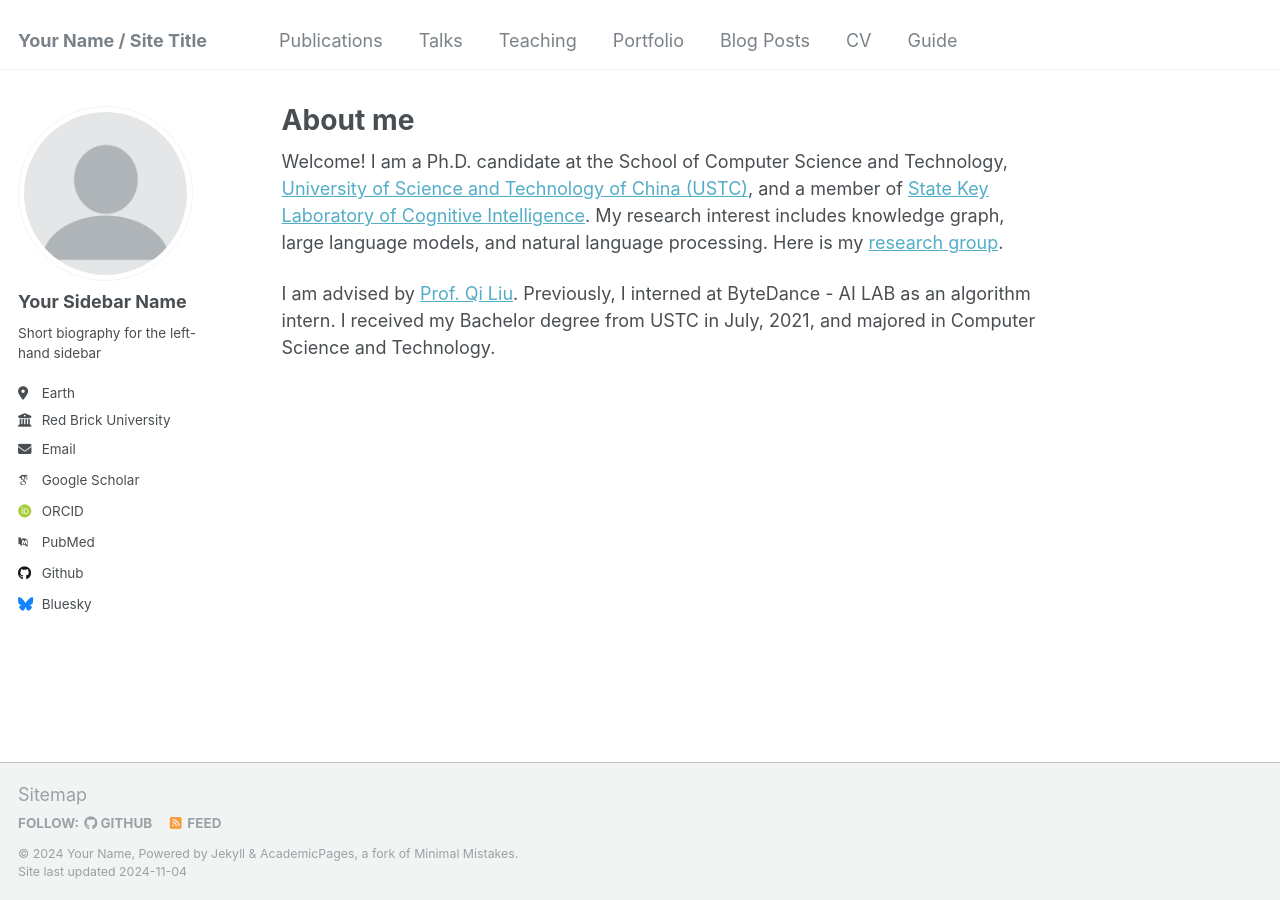
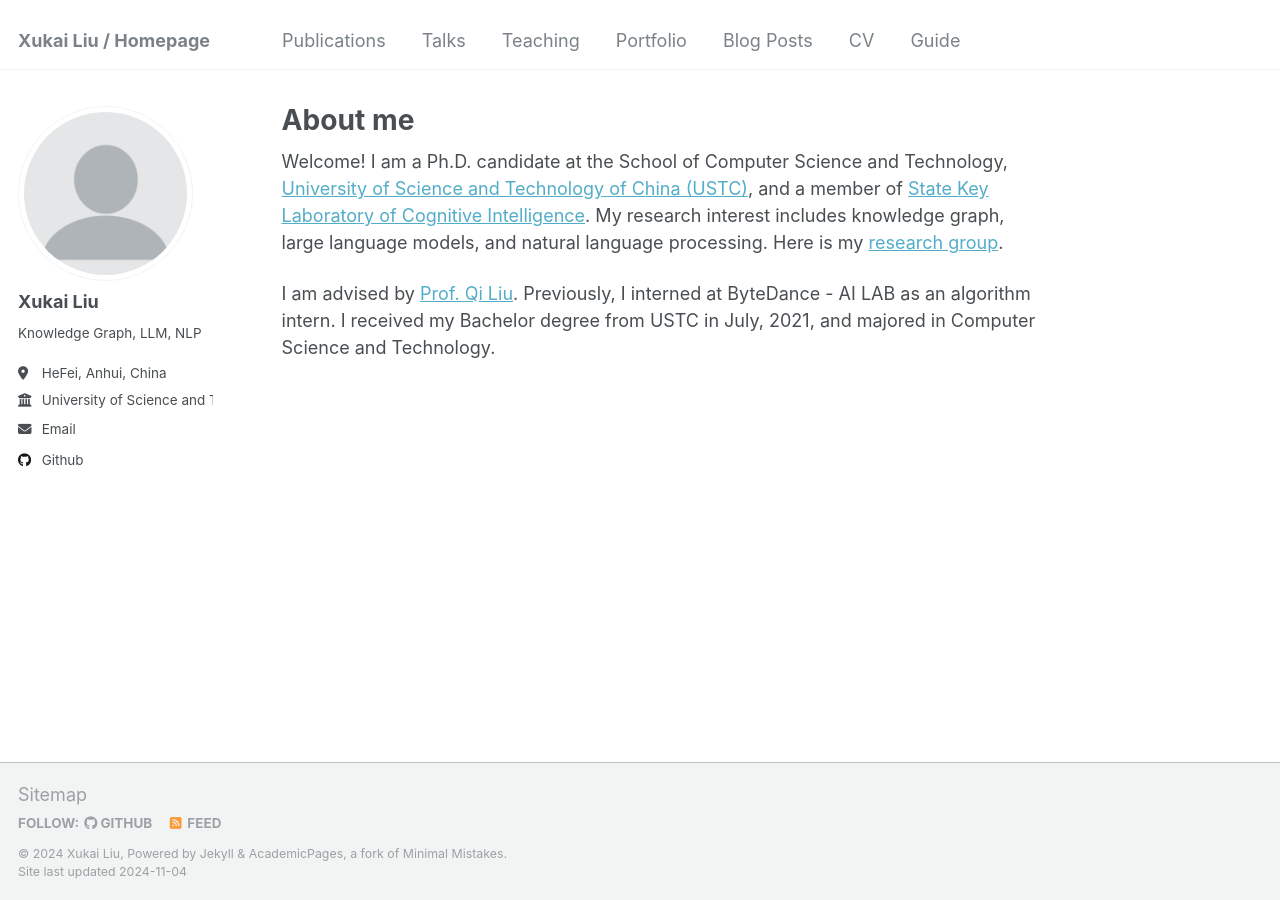
Before and after one commit to laquabe/laquabe.github.io, a Jekyll site: the page built from _pages/about.md, in a window 1280 px wide. Built offline with Jekyll 4.4.1, drawn with Linux system fonts in a browser that asks for light colours; some web fonts are replaced.

Commit message:
Update _config.yml

```diff
--- a/_config.yml
+++ b/_config.yml
@@ -8,13 +8,13 @@
 
 # Basic Site Settings
 locale                   : "en-US"
-title                    : "Your Name / Site Title"
+title                    : "Xukai Liu / Homepage"
 title_separator          : "-"
-name                     : &name "Your Name"
-description              : &description "personal description"
-url                      : https://academicpages.github.io # the base hostname & protocol for your site e.g. "https://mmistakes.github.io"
+name                     : &name "Xukai Liu"
+description              : &description "A Ph.D. candidate at USTC. Previously received my Bachelor degree from USTC in July, 2021"
+url                      : https://laquabe.github.io # the base hostname & protocol for your site e.g. "https://mmistakes.github.io"
 baseurl                  : "" # the subpath of your site, e.g. "/blog"
-repository               : "academicpages/academicpages.github.io"
+repository               : "laquabe/laquabe.github.io"
 
 # Site Author - The following control what appear as part of the author content on the side bar.
 #               If a field is blank the icon and link will not appear, otherwise it will be shown.
@@ -22,21 +22,21 @@ repository               : "academicpages/academicpages.github.io"
 author:
   # Biographic information
   avatar           : "profile.png"
-  name             : "Your Sidebar Name"
+  name             : "Xukai Liu"
   pronouns         : # example: "she/her"
-  bio              : "Short biography for the left-hand sidebar"
-  location         : "Earth"
-  employer         : "Red Brick University"
+  bio              : "Knowledge Graph, LLM, NLP"
+  location         : "HeFei, Anhui, China"
+  employer         : "University of Science and Technology of China"
   uri              : # URL
-  email            : "none@example.org"
+  email            : "chthollylxk@mail.ustc.edu.cn"
 
   # Academic websites
   arxiv            : # URL - Update with the correct link to your profile
-  googlescholar    : "https://scholar.google.com/citations?user=PS_CX0AAAAAJ"
+  googlescholar    : # "https://scholar.google.com/citations?user=PS_CX0AAAAAJ"
   impactstory      : # URL
-  orcid            : "http://orcid.org/yourorcidurl"
+  orcid            : # "http://orcid.org/yourorcidurl"
   semantic         : # URL
-  pubmed           : "https://www.ncbi.nlm.nih.gov/pubmed/?term=john+snow"
+  pubmed           : # "https://www.ncbi.nlm.nih.gov/pubmed/?term=john+snow"
   researchgate     : # URL
   scopus           : # URL
 
@@ -44,12 +44,12 @@ author:
   bitbucket        : # Username - Update with your username on the site
   codepen          : # Username
   dribbble         : # Username
-  github           : "academicpages"
+  github           : "laquabe"
   kaggle           : # Username
   stackoverflow    : # User number or user number and name (i.e., use "1" or "1/jeff-atwood")
 
   # Social media
-  bluesky          : "bsky.app" # Replace this with you Bluesky username
+  bluesky          : # "bsky.app" # Replace this with you Bluesky username
   facebook         : # Username
   flickr           : # Username
   foursquare       : # Username
```
